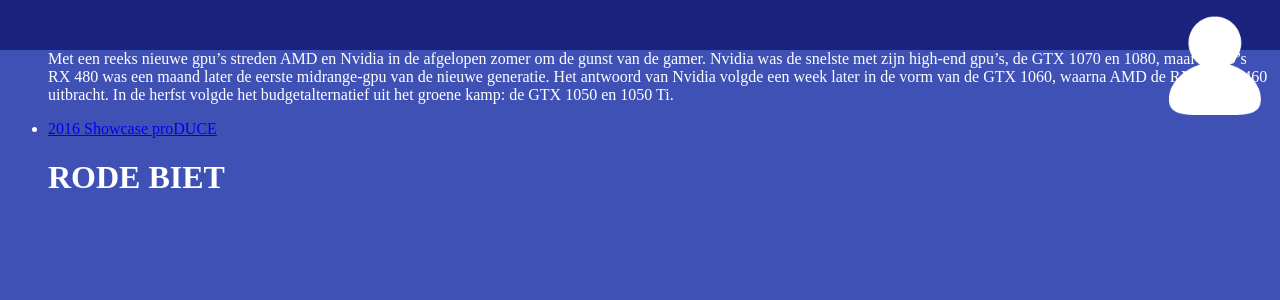
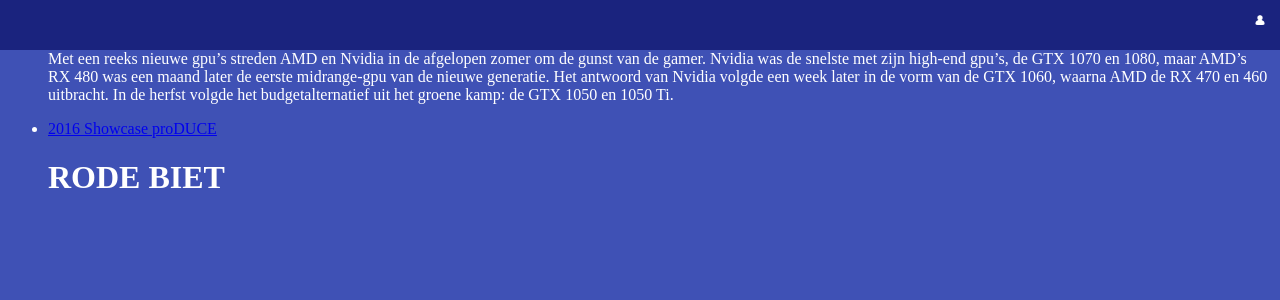
Before and after one commit to svennote/WeFish.github.io, a Jekyll site: the page built from index.md, in a window 1280 px wide. Shown: the top 300 px of the page. Built offline with Jekyll 4.4.1, drawn with Linux system fonts in a browser that asks for light colours.

Commit message:
aangepast

```diff
--- a/css/login.scss
+++ b/css/login.scss
@@ -68,7 +68,7 @@
 
 .inlogger {
 
-width:100px;
+width:10px;
 padding:15px;
 float:right;
 
--- a/css/main.scss
+++ b/css/main.scss
@@ -47,7 +47,7 @@
 
 .inlogger {
 
-width:100px;
+width:10px;
 padding:15px;
 float:right;
 
```
